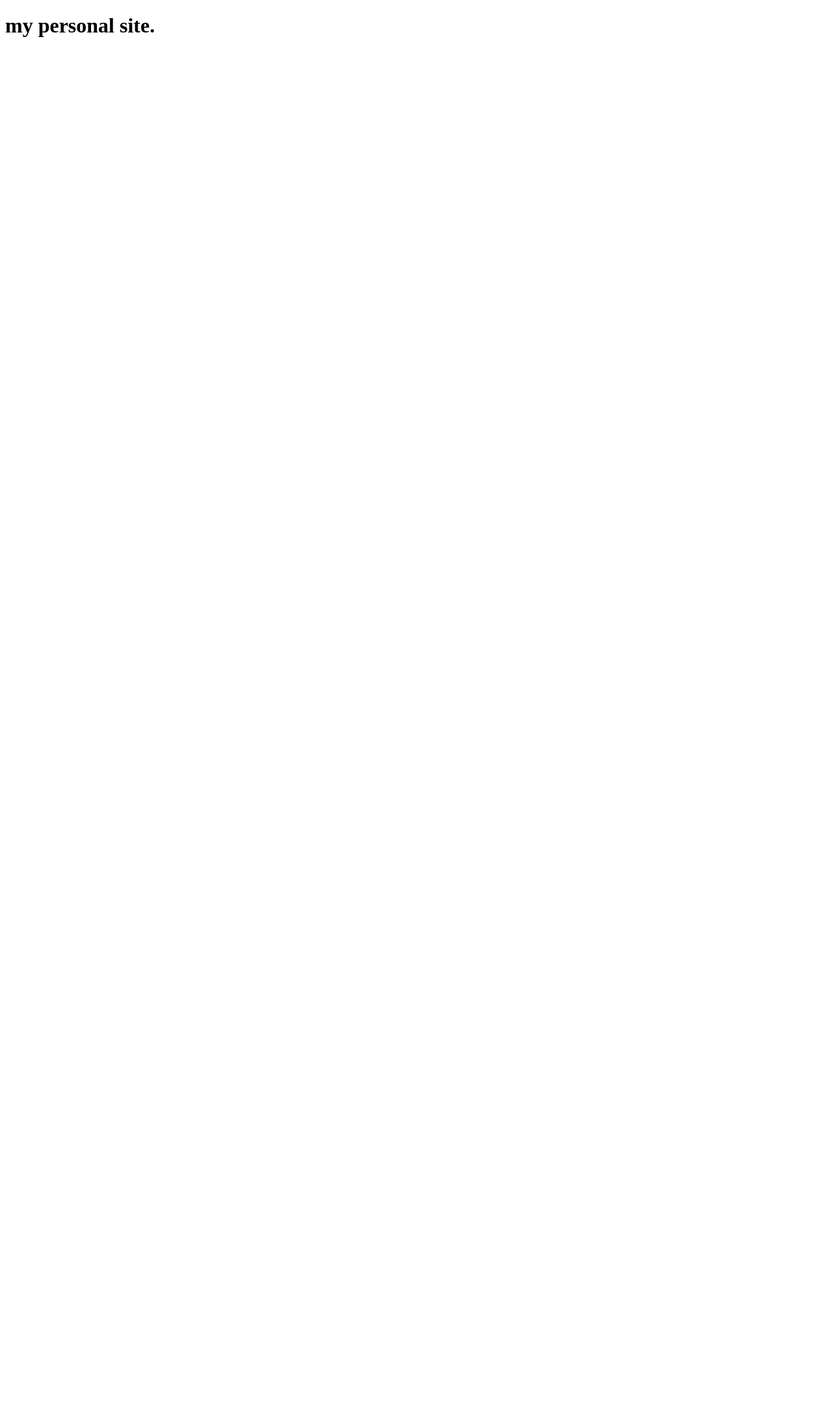
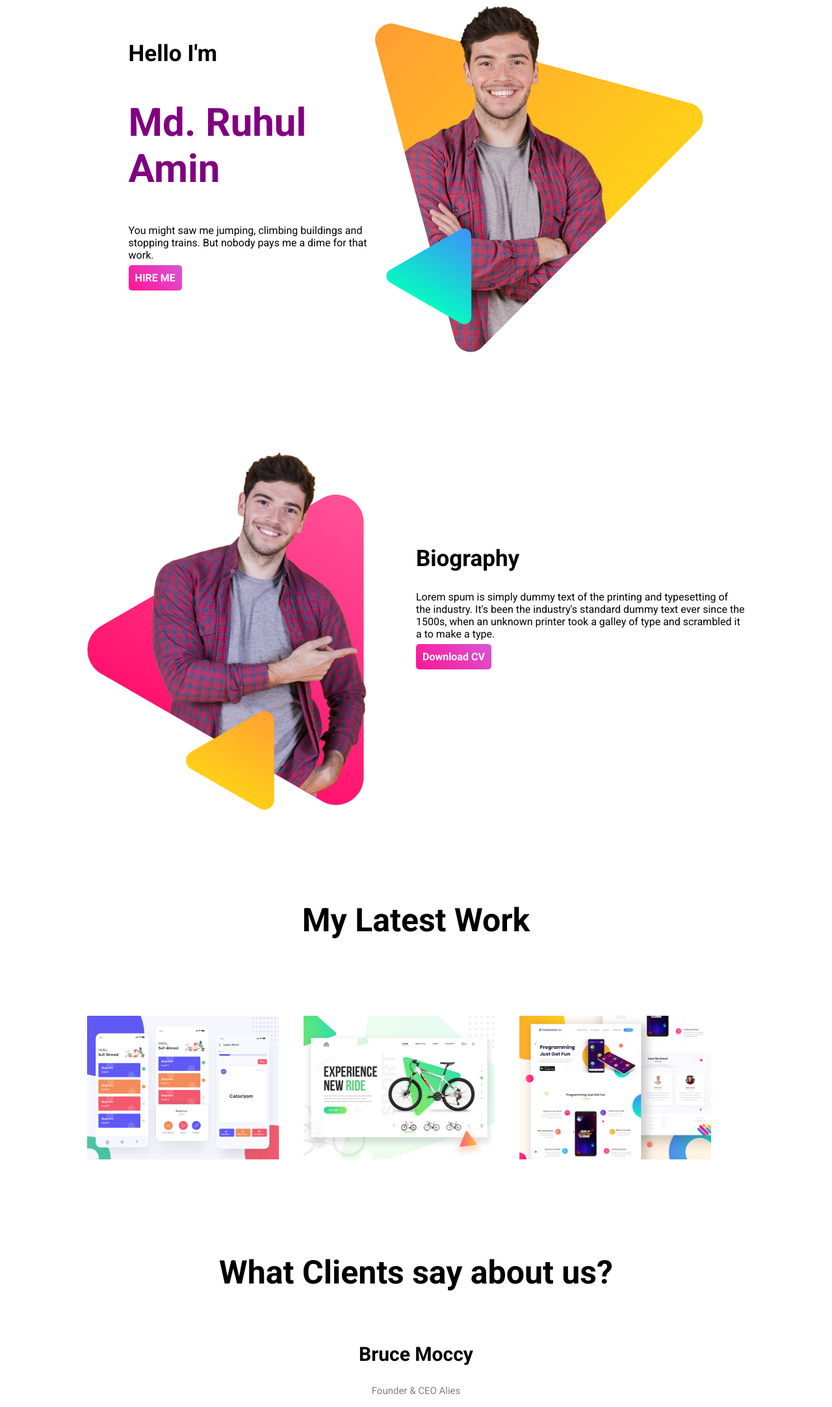
Before and after one commit to shaon97/my_personal_website, a plain HTML site: page index.html in a window 1280 px wide. Shown: the top 2165 px of the page at 65% size. Before the commit the page ends 800 px from the top, so only its background shows below. Drawn offline with Linux system fonts and the light colour scheme.

Commit message:
main skeleton done!

```diff
--- a/index.html
+++ b/index.html
@@ -1,12 +1,71 @@
 <!DOCTYPE html>
-<html lang="en">
-<head>
-    <meta charset="UTF-8">
-    <meta http-equiv="X-UA-Compatible" content="IE=edge">
-    <meta name="viewport" content="width=device-width, initial-scale=1.0">
-    <title>Document</title>
-</head>
-<body>
-    <h1>my personal site.</h1>
-</body>
+<html>
+    <head>
+        <title>Personal Website!</title>
+        <link rel="stylesheet" href="style.css">
+        <link rel="stylesheet" href="https://fonts.googleapis.com/css2?family=Roboto:ital,wght@0,100;0,300;0,400;0,500;0,700;0,900;1,100;1,300;1,400;1,500;1,700;1,900&display=swap">
+    </head>
+
+    <body>
+        <section>
+
+            <!--top_left_half-->
+            <div class="half_width_text_01">
+                <h1>Hello I'm</h1>
+                <h1 class="purple_highlight">Md. Ruhul Amin</h1>
+                <p>You might saw me jumping, climbing buildings and stopping trains. But nobody pays me a dime for that work.</p>
+                <a class="link_button" target="_blank" href="https://www.linkedin.com/in/shaon97/">HIRE ME</a>
+            </div>
+
+            <!--top_right_half-->
+            <div class="half_width_content_01">
+                <img src="images/peter.png" alt="">
+            </div>
+
+        </section>
+
+
+        <section>
+
+            <!--middle_left_half-->
+            <div class="half_width_content_02">
+                <img src="images/peter_dream.png" alt="">
+            </div>
+
+            <!--middle_right_half-->
+            <div class="half_width_text_02">
+                <h1>Biography</h1>
+                <p>Lorem spum is simply dummy text of the printing and typesetting of the industry. It's been the industry's standard dummy text ever since the 1500s, when an unknown printer took a galley of type and scrambled it a to make a type.</p>
+                <a class="link_button" href="https://www.linkedin.com/in/shaon97">Download CV</a>
+            </div>
+
+        </section>
+
+
+        <section class="section_work">
+
+            <!--bottom-->
+            <h1 style="text-align: center; padding-top: 3%; font-size: 50px; padding-bottom: 3%;">My Latest Work</h1>
+
+            <!--bottom_content_left_middle_right-->
+            <div>
+                <img class="bottom_work_01" src="images/work-1.png" alt="">
+                <img class="bottom_work_02" src="images/work-2.jpg" alt="">
+                <img class="bottom_work_03" src="images/work-3.jpg" alt="">
+            </div>
+        </section>
+
+        <section class="bottom">
+
+            <h1 style="font-size: 50px; padding-top: 3%;">What Clients say about us?</h1>
+            <p  style="font-size: 30px; padding-top: 3%; font-weight: bold; ">Bruce Moccy</p>
+            <p  style="font-size: 15px; padding-bottom: 1%; color: grey; ">Founder & CEO Alies</p>
+            <p  style="font-size: 18px; padding-bottom: 5%;">"Lorem Ipsum is simply dummy text of the<br>printing and typesetting insdustry. Lorem Ipsum."</p>
+            <a  class="mail_button" href="mailto: rockshaon97@gmail.com">Leave me a message</a>
+        </section>
+
+        <footer>
+            <p style="text-align: center;font-size: smaller; color: grey;">Mr. Amin, The Fooking Engineer 🖕🏿. Copyrights: Copy marle shaoa fatabo madarchod.</p>
+        </footer>
+    </body>
 </html>
--- /dev/null
+++ b/style.css
@@ -0,0 +1,115 @@
+section{
+    height: 650px;
+}
+.section_work{
+    height: 500px;
+}
+.seciton_bottom{
+    height: 500px;
+}
+body{
+    font-family: 'Roboto', sans-serif;
+}
+h1{
+    font-size: 35px;
+}
+.purple_highlight{
+    color: purple;
+    font-size: 60px;
+}
+
+/*top_part*/
+.half_width_text_01{
+    width: 30%;
+    float: left;
+    margin-left: 5%;
+    padding-left: 10%;
+    padding-top: 2%;
+}
+.half_width_content_01{
+    width: 40%;
+    float: left;
+    margin-right: 5%;
+    padding-right: 10%;
+}
+.half_width_content_01 img{
+    width: 100%;
+}
+
+/*middle_part*/
+.half_width_text_02{
+    width: 40%;
+    float: left;
+    padding-top: 12%;
+}
+.half_width_content_02{
+    width: 40%;
+    float: left;
+    margin-left: 10%;
+    padding-top: 3%;
+}
+.half_width_content_02 img{
+    width: 85%;
+}
+
+/*bottom_part*/
+.bottom_work_01{
+    width: 23.3%;
+    margin-left: 5%;
+    padding-left: 5%;
+    padding-right: 1.5%;
+    padding-top: 3%;
+    float: left;
+}
+
+.bottom_work_01 img{
+    width: 100%;
+}
+.bottom_work_02{
+    width: 23.3%;
+    padding-left: 1.5%;
+    padding-right: 1.5%;
+    padding-top: 3%;
+    float: left;
+}
+
+.bottom_work_02 img{
+    width: 100%;
+}
+.bottom_work_03{
+    width: 23.3%;
+    margin-right: 5%;
+    padding-left: 1.5%;
+    padding-right: 5%;
+    padding-top: 3%;
+    float: left;
+}
+
+.bottom_work_03 img{
+    width: 100%;
+}
+.font_size{
+    font-size: 30px;
+}
+.mail_button{
+    font-size: 30px;
+    font-weight: bold;
+    padding: 5% 5%;
+    padding-top: 2.5%;
+    padding-bottom: 2.5%;
+    background-image: linear-gradient(90deg, deeppink, rgb(216, 85, 216));
+    text-decoration: none;
+    color: white;
+    border-radius: 5px;
+}
+.bottom{
+    text-align: center;
+}
+.link_button{
+    text-decoration: none;
+    background-image: linear-gradient(45deg, deeppink, rgb(216, 85, 216));
+    border-radius: 5px;
+    color: white;
+    font-weight: bold;
+    padding: 10px 10px;
+}
```
Also changed, not shown: images/biography-bg.png (added), images/footer-bg.png (added), images/header-bg.png (added), images/latest-work-bg.png (added), images/peter.png (added), images/peter_dream.png (added), images/work-1.png (added), images/work-2.jpg (added), images/work-3.jpg (added), 1 other file.
